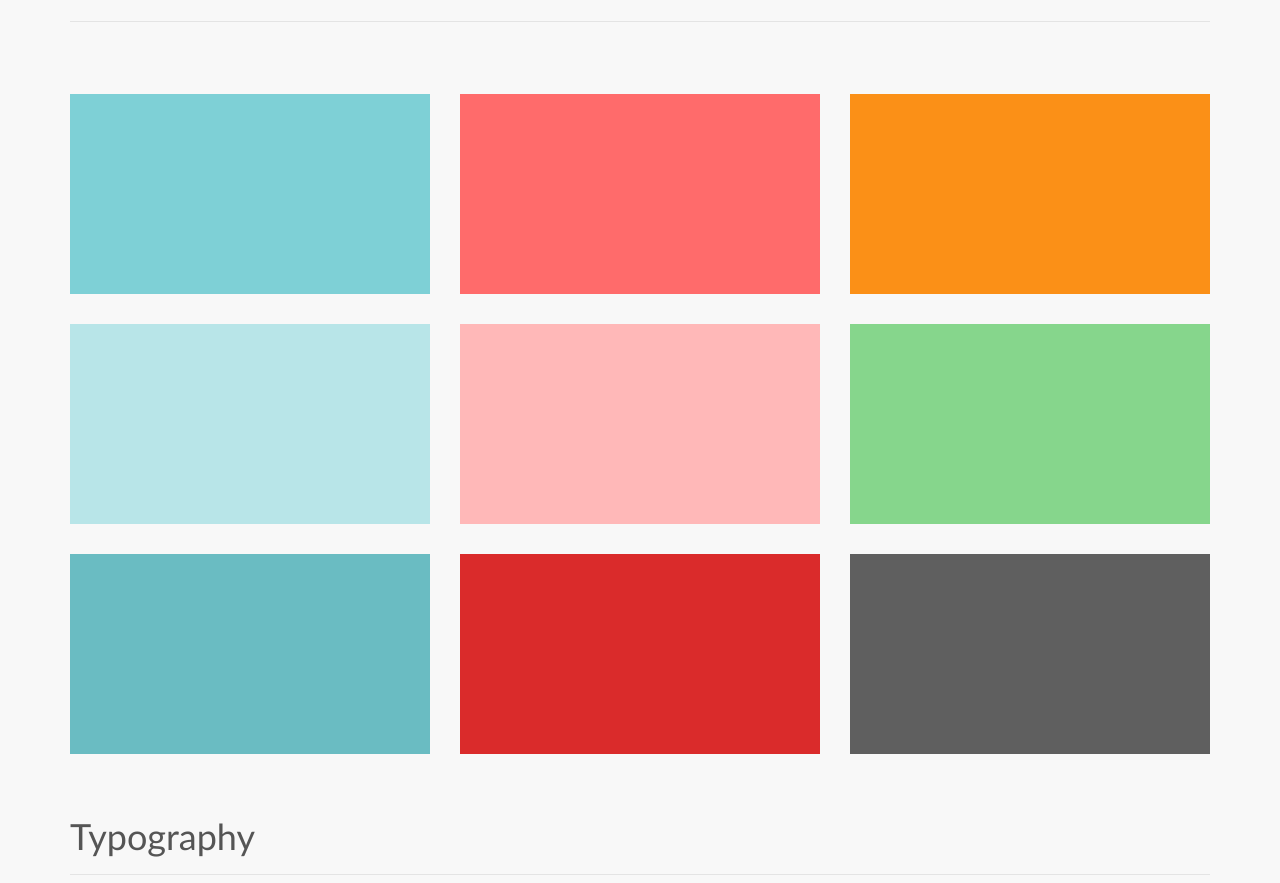
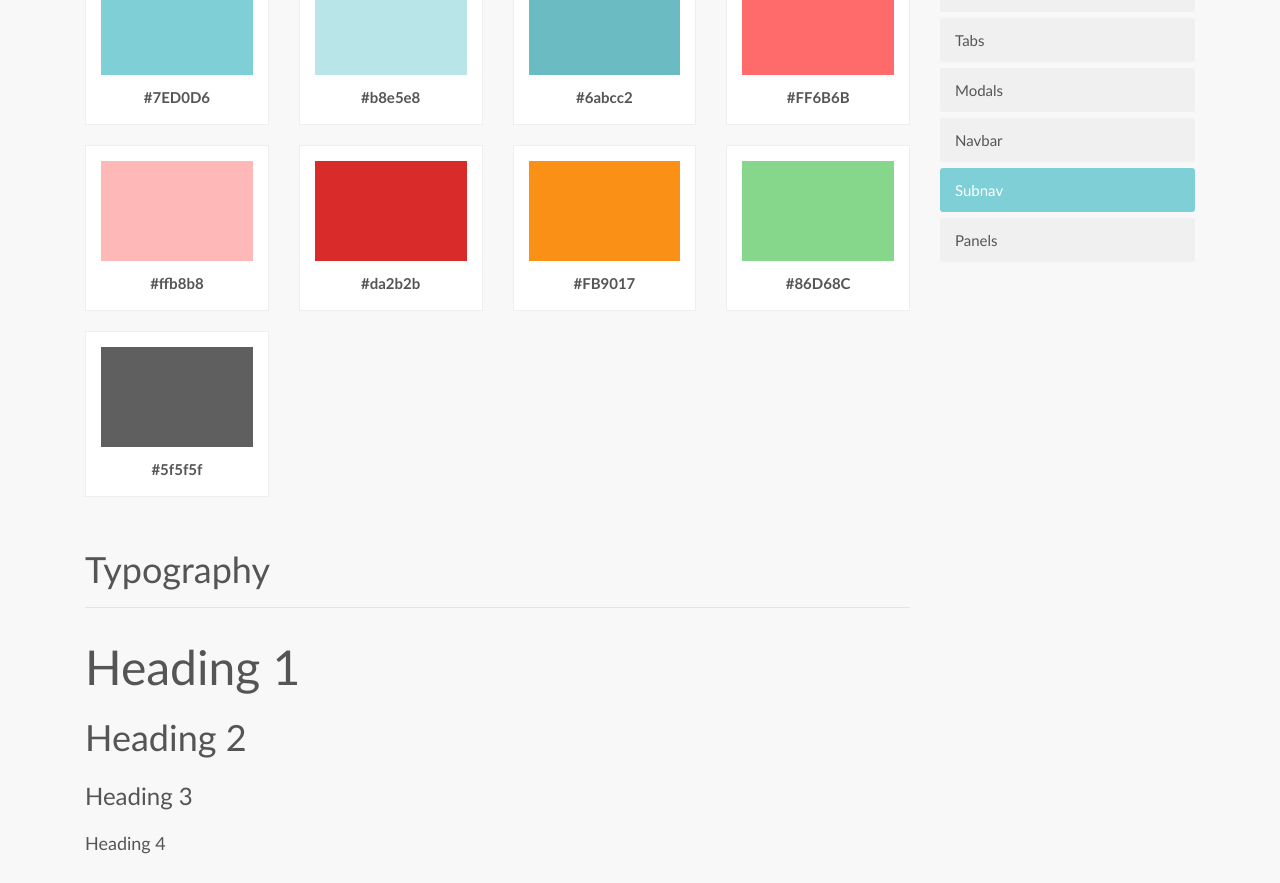
Before and after one commit to assembly-edu/assembly-style-guide, a website: page index.html in a window 1280 px wide. Shown: the part 510-1393 px from the top of the page. Drawn offline with nearby package versions, Linux system fonts and the light colour scheme.

Commit message:
update style guide to be more readable. Add subnav

```diff
--- a/index.html
+++ b/index.html
@@ -11,8 +11,8 @@
     <link rel="stylesheet" href="dist/css/assembly.min.css">
     <link rel="stylesheet" href="dist/css/styleguide.css">
     <script src="http://code.jquery.com/jquery-2.1.4.min.js"></script>
+    <script src="dist/js/sticky-kit.js"></script>
     <script src="dist/js/assembly.min.js"></script>
-    <script src="dist/js/main.js"></script>
 
   </head>
   <body>
@@ -55,29 +55,74 @@
 
     <section>
       <div class="container">
+        <div class="col-md-9">
+          <div id="colors">
             <div class="row">
               <div class="col-md-12">
-            <h2 class="header">Colours</h2>
+                <div class="header nomargin">
+                  <h2>Colours</h2>
+                </div>
               </div>
             </div>
 
             <div class="row">
-          <div class="col-md-4">
+              <div class="col-md-3 col-sm-4 col-xs-6">
+                <div class="swatch-container">
                   <div class="swatch bg-primary">&nbsp;<br/>&nbsp;</div>
-            <div class="swatch bg-primary-light">&nbsp;<br/>&nbsp;</div>
-            <div class="swatch bg-primary-dark">&nbsp;<br/>&nbsp;</div>
-          </div>
-          <div class="col-md-4">
-            <div class="swatch bg-secondary">&nbsp;<br/>&nbsp;</div>
-            <div class="swatch bg-secondary-light">&nbsp;<br/>&nbsp;</div>
-            <div class="swatch bg-secondary-dark">&nbsp;<br/>&nbsp;</div>
-          </div>
-          <div class="col-md-4">
-            <div class="swatch bg-warning">&nbsp;<br/>&nbsp;</div>
-            <div class="swatch bg-success">&nbsp;<br/>&nbsp;</div>
-            <div class="swatch bg-dark-grey">&nbsp;<br/>&nbsp;</div>
+                  #7ED0D6
                 </div>
               </div>
+              <div class="col-md-3 col-sm-4 col-xs-6">
+                <div class="swatch-container">
+                  <div class="swatch bg-primary-light">&nbsp;<br/>&nbsp;</div>
+                  #b8e5e8
+                </div>
+              </div>
+              <div class="col-md-3 col-sm-4 col-xs-6">
+                <div class="swatch-container">
+                  <div class="swatch bg-primary-dark">&nbsp;<br/>&nbsp;</div>
+                  #6abcc2
+                </div>
+              </div>
+              <div class="col-md-3 col-sm-4 col-xs-6">
+                <div class="swatch-container">
+                  <div class="swatch bg-secondary">&nbsp;<br/>&nbsp;</div>
+                  #FF6B6B
+                </div>
+              </div>
+              <div class="col-md-3 col-sm-4 col-xs-6">
+                <div class="swatch-container">
+                  <div class="swatch bg-secondary-light">&nbsp;<br/>&nbsp;</div>
+                  #ffb8b8
+                </div>
+              </div>
+              <div class="col-md-3 col-sm-4 col-xs-6">
+                <div class="swatch-container">
+                  <div class="swatch bg-secondary-dark">&nbsp;<br/>&nbsp;</div>
+                  #da2b2b
+                </div>
+              </div>
+              <div class="col-md-3 col-sm-4 col-xs-6">
+                <div class="swatch-container">
+                  <div class="swatch bg-warning">&nbsp;<br/>&nbsp;</div>
+                  #FB9017
+                </div>
+              </div>
+              <div class="col-md-3 col-sm-4 col-xs-6">
+                <div class="swatch-container">
+                  <div class="swatch bg-success">&nbsp;<br/>&nbsp;</div>
+                  #86D68C
+                </div>
+              </div>
+              <div class="col-md-3 col-sm-4 col-xs-6">
+                <div class="swatch-container">
+                  <div class="swatch bg-dark-grey">&nbsp;<br/>&nbsp;</div>
+                  #5f5f5f
+                </div>
+              </div>
+            </div>
+          </div>
+          <div id="typography">
             <div class="row">
               <div class="col-md-12">
 
@@ -94,10 +139,14 @@
                   <h1>Heading element</h1>
                   <h3 class="subheading">Subheading</h3>
                 </div>
-          </div>
-        </div>
-        <div class="row">
-          <div class="col-md-8">
+
+                <pre>
+    <code>&lt;div class=&quot;header&quot;&gt;
+      &lt;h1&gt;Heading element&lt;/h1&gt;
+      &lt;h3 class=&quot;subheading&quot;&gt;Subheading&lt;/h3&gt;
+    &lt;/div&gt;</code>
+                </pre>
+
                 <p class="text-intro">Lorem ipsum dolor sit amet, consectetuer adipiscing elit. Nullam dignissim convallis est. Quisque aliquam. Donec faucibus. Nunc iaculis suscipit dui. Nam sit amet sem.</p>
                 <p>Nullam quis risus eget urna mollis ornare vel eu leo. <a href="#">Cum sociis natoque</a> penatibus dignissim convallis et magnis dis parturient <a href="#">an external link <i class="icon ion-android-open"></i></a> montes, nascetur ridiculus mus. Nullam id dolor id nibh ultricies vehicula. Cum sociis natoque penatibus et magnis dis parturient montes, nascetur ridiculus mus. Donec ullamcorper nulla non metus auctor fringilla. Duis mollis, est non commodo luctus, <a href="#">a download link <i class="icon ion-android-download"></i></a> eget lacinia odio sem nec elit. Donec ullamcorper nulla non metus auctor fringilla.</p>
               </div>
@@ -146,7 +195,7 @@
             <div class="row">
               <div class="col-md-12">
 
-              <div class="header">
+                <div class="header" id="tables">
                   <h2>Tables</h2>
                 </div>
 
@@ -247,15 +296,15 @@
                     </tr>
                   </tfoot>
                 </table>
-
+              </div>
+            </div>
+          </div>
+          <div id="forms">
+            <div class="row">
+              <div class="col-md-12">
                 <div class="header">
                   <h2>Forms</h2>
                 </div>
-            </div>
-          </div>
-
-          <div class="row">
-            <div class="col-md-6">
                 <form>
                   <div class="input-group">
                     <label for="text_field">Full name</label>
@@ -300,8 +349,6 @@
                     </div>
                   </div>
                 </form>
-            </div>
-            <div class="col-md-6">
                 <br/>
                 <form>
                   <div class="input-group inline">
@@ -375,6 +422,8 @@
                 <br/>
               </div>
             </div>
+          </div>
+          <div id="tabs">
             <div class="row">
               <div class="col-md-12">
 
@@ -382,7 +431,7 @@
                   <h2>Tabs</h2>
                 </div>
 
-              <div id="tabs" class="tabs">
+                <div id="assembly-tabs" class="tabs">
                   <nav>
                     <ul>
                       <li><a href="#section-1">Shop</a></li>
@@ -415,7 +464,12 @@
                     </div>
                   </div>
                 </div>
-
+              </div>
+            </div>
+          </div>
+          <div id="modals">
+            <div class="row">
+              <div class="col-md-12">
                 <div class="header">
                   <h2>Modals</h2>
                 </div>
@@ -423,9 +477,14 @@
                 <button id="modalButton">Open Modal</button>
                 <button class="btn-secondary" id="modalButton2">Open large modal</button>
                 <button class="btn-cancel" id="modalButton3">Open small modal</button>
-
+              </div>
+            </div>
+          </div>
+          <div id="navbar">
+            <div class="row">
+              <div class="col-md-12">
                 <div class="header">
-                <h2>Navigation</h2>
+                  <h2>Navbar</h2>
                 </div>
 
                 <nav class="navbar">
@@ -488,11 +547,15 @@
                 </nav>
               </div>
             </div>
+          </div>
+          <div id="subnav">
             <div class="row">
+              <div class="col-md-12">
+                <div class="header">
+                  <h2>Subnav</h2>
+                </div>
+              </div>
               <div class="col-md-4">
-              <div class="header">
-                <h4>Pills</h4>
-              </div>
                 <nav class="side-nav">
                   <ul>
                     <li><a href="">testing is fun</a></li>
@@ -509,9 +572,6 @@
                 </nav>
               </div>
               <div class="col-md-4">
-              <div class="header">
-                <h4>Enclosed</h4>
-              </div>
                 <nav class="side-nav panel">
                   <ul>
                     <li><a href="">testing is fun</a></li>
@@ -528,9 +588,6 @@
                 </nav>
               </div>
               <div class="col-md-4">
-              <div class="header">
-                <h4>Icons</h4>
-              </div>
                 <nav class="side-nav">
                   <ul>
                     <li><a href="">testing is fun <i class="fa fa-cog fa-fw"></i></a></li>
@@ -547,6 +604,8 @@
                 </nav>
               </div>
             </div>
+          </div>
+          <div id="panels">
             <div class="row">
               <div class="col-md-12">
                 <div class="header">
@@ -586,7 +645,32 @@
             </div>
           </div>
         </div>
+        <div class="col-md-3 sidebar">
+          <div id="sidebar">
+            <nav class="side-nav">
+              <ul>
+                <li><a href="#colors">Colors</a></li>
+                <li><a href="#typography">Typography</a></li>
+                <li><a href="#forms">Forms</a></li>
+                <li><a href="#tabs">Tabs</a></li>
+                <li><a href="#modals">Modals</a></li>
+                <li><a href="#navbar">Navbar</a></li>
+                <li><a href="#subnav">Subnav</a></li>
+                <li><a href="#panels">Panels</a></li>
+              </ul>
+            </nav>
+          </div>
+        </div>
+      </div>
     </section>
+
+
+
+
+
+
+
+
 
     <div id="modal" class="assembly-modal">
       <div class="assembly-modal-wrapper">
@@ -634,5 +718,7 @@
       </div>
     </div>
 
+    <script src="dist/js/main.js"></script>
+
   </body>
 </html>
```
Also changed, not shown: dist/css/styleguide.css, dist/js/main.js, dist/js/sticky-kit.js (added). Lines whose indentation alone changed are shown as unchanged.
